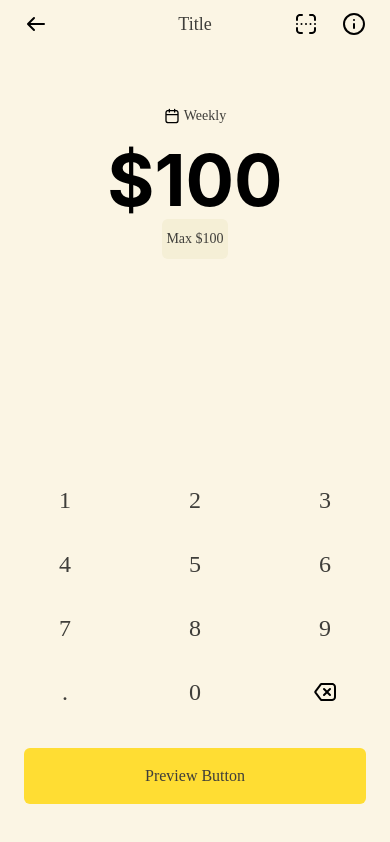
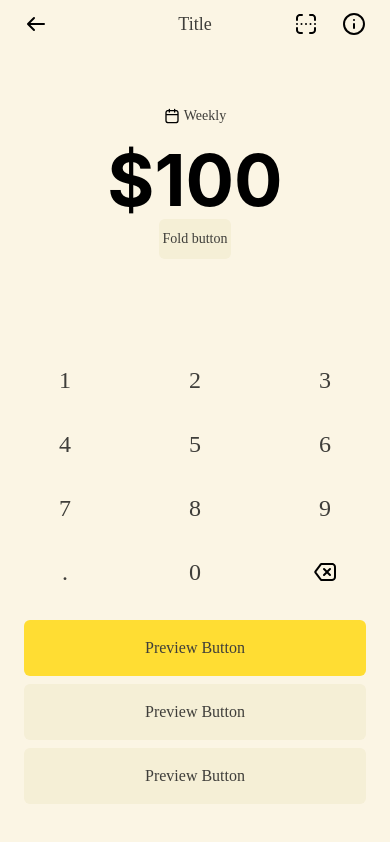
Before and after one commit to yeroar/block-pilot, a React Native app: screen / in a window 390 px wide. Built offline with nearby package versions, Linux system fonts and the light colour scheme.

Commit message:
Buttons extended xs + lg / primary + secondary + tertiary

```diff
--- a/cc-components/ActionBar/ActionBar.tsx
+++ b/cc-components/ActionBar/ActionBar.tsx
@@ -1,81 +1,29 @@
-import React from 'react';
-import { View, StyleSheet } from 'react-native';
-import Button from '../Button/Button';
-import { SpacingM2, SpacingM10, SpacingM4 } from '../../generated-tokens/tokens';
+import React, { ReactNode } from "react";
+import { View, StyleSheet } from "react-native";
+import {
+  SpacingM2,
+  SpacingM4,
+  SpacingM10,
+} from "../../generated-tokens/tokens";
 
-interface ActionBarProps {
-  topButton?: {
-    label: string;
-    variant?: 'primary' | 'secondary';
-    onPress: () => void;
-    disabled?: boolean;
-  };
-  midButton?: {
-    label: string;
-    variant?: 'primary' | 'secondary';
-    onPress: () => void;
-    disabled?: boolean;
-  };
-  bottomButton?: {
-    label: string;
-    variant?: 'primary' | 'secondary';
-    onPress: () => void;
-    disabled?: boolean;
-  };
+type ActionBarProps = {
+  children?: ReactNode;
   isEmpty?: boolean;
-}
+};
 
-const ActionBar: React.FC<ActionBarProps> = ({
-  topButton,
-  midButton,
-  bottomButton,
-  isEmpty,
-}) => {
-  if (isEmpty) {
-    return null; // Render nothing if isEmpty is true
-  }
+const ActionBar: React.FC<ActionBarProps> = ({ children, isEmpty }) => {
+  const count = React.Children.count(children);
+  if (isEmpty || count === 0) return null;
 
-  return (
-    <View style={styles.container}>
-      {topButton && (
-        <Button
-          label={topButton.label}
-          variant={topButton.variant || 'primary'}
-          size="lg"
-          onPress={topButton.onPress}
-          disabled={topButton.disabled}
-        />
-      )}
-
-      {midButton && (
-        <Button
-          label={midButton.label}
-          variant={midButton.variant || 'secondary'}
-          size="lg"
-          onPress={midButton.onPress}
-          disabled={midButton.disabled}
-        />
-      )}
-
-      {bottomButton && (
-        <Button
-          label={bottomButton.label}
-          variant={bottomButton.variant || 'secondary'}
-          size="lg"
-          onPress={bottomButton.onPress}
-          disabled={bottomButton.disabled}
-        />
-      )}
-    </View>
-  );
+  return <View style={styles.container}>{children}</View>;
 };
 
 const styles = StyleSheet.create({
   container: {
-    width: '100%',
-    gap: SpacingM2, // 8px gap between buttons
-    paddingBottom: SpacingM10, // 40px bottom padding
-    paddingTop: SpacingM4, // 16px top padding
+    width: "100%",
+    gap: SpacingM2,
+    paddingTop: SpacingM4,
+    paddingBottom: SpacingM10,
   },
 });
 
--- a/cc-components/Button/Button.tsx
+++ b/cc-components/Button/Button.tsx
@@ -1,12 +1,12 @@
-import React from 'react';
+import React from "react";
 import {
   Pressable,
   ActivityIndicator,
   StyleSheet,
   ViewStyle,
   TextStyle,
-} from 'react-native';
-import { FoldText } from '../Primitives/FoldText'; // Import FoldText
+} from "react-native";
+import { FoldText } from "../Primitives/FoldText"; // Import FoldText
 import {
   ObjectPrimaryBoldDefault,
   ObjectPrimaryBoldPressed,
@@ -20,7 +20,8 @@ import {
   SpacingM1,
   SpacingM3,
   SpacingM14,
-} from '../../generated-tokens/tokens';
+  LayerPrimaryPressed,
+} from "../../generated-tokens/tokens";
 
 const TOKENS = {
   colors: {
@@ -47,46 +48,60 @@ interface ButtonProps {
   label?: string;
   onPress: () => void;
   disabled?: boolean;
-  variant?: 'primary' | 'secondary';
+  variant?: "primary" | "secondary" | "tertiary";
   loading?: boolean;
   style?: ViewStyle;
   textStyle?: TextStyle;
-  labelSlot?: React.ReactNode;
-  size?: 'lg' | 'xs';
+  size?: "lg" | "xs";
 }
 
 const styles = StyleSheet.create({
   button: {
-    justifyContent: 'center',
-    alignItems: 'center',
-    flexDirection: 'row',
+    justifyContent: "center",
+    alignItems: "center",
+    flexDirection: "row",
   },
 });
 
 const Button = ({
-  label = 'Fold button',
+  label = "Fold button",
   onPress,
   disabled = false,
-  variant = 'primary',
+  variant = "primary",
   loading = false,
   style,
   textStyle,
-  labelSlot,
-  size = 'lg',
+  size = "lg",
 }: ButtonProps) => {
   const isDisabled = disabled;
+
+  // background tokens per variant
   const bgDefault =
-    variant === 'primary' ? TOKENS.colors.bgPrimary : TOKENS.colors.bgSecondary;
+    variant === "primary"
+      ? ObjectPrimaryBoldDefault
+      : variant === "secondary"
+      ? ObjectSecondaryDefault
+      : "transparent";
+
   const bgPressed =
-    variant === 'primary' ? TOKENS.colors.bgPrimaryPressed : TOKENS.colors.bgSecondaryPressed;
-  const textColor = disabled ? TOKENS.colors.textDisabled : TOKENS.colors.textDefault;
+    variant === "primary"
+      ? ObjectPrimaryBoldPressed
+      : variant === "secondary"
+      ? ObjectSecondaryPressed
+      : LayerPrimaryPressed;
 
-  const isXs = size === 'xs';
+  const textColor = disabled
+    ? TOKENS.colors.textDisabled
+    : TOKENS.colors.textDefault;
+
+  const isXs = size === "xs";
   const paddingHorizontal = isXs ? SpacingM1 : TOKENS.spacing.horizontal;
   const height = isXs ? 40 : TOKENS.spacing.height; // Figma: Spacing/m-10 = 40
-  const textType: Parameters<typeof FoldText>[0]['type'] = isXs ? 'body-sm-bold-v2' : 'button-lrg-v2';
-  const width = isXs ? undefined : '100%';
-  const alignSelf = isXs ? undefined : 'stretch';
+  const textType: Parameters<typeof FoldText>[0]["type"] = isXs
+    ? "body-sm-bold-v2"
+    : "button-lrg-v2";
+  const width = isXs ? undefined : "100%";
+  const alignSelf = isXs ? undefined : "stretch";
 
   return (
     <Pressable
@@ -111,8 +126,6 @@ const Button = ({
     >
       {loading ? (
         <ActivityIndicator size="small" color={textColor} />
-      ) : labelSlot ? (
-        labelSlot
       ) : (
         <FoldText type={textType} style={[{ color: textColor }, textStyle]}>
           {label}
@@ -122,4 +135,4 @@ const Button = ({
   );
 };
 
-export default Button
+export default Button;
--- a/screens/TransferScreen.tsx
+++ b/screens/TransferScreen.tsx
@@ -12,11 +12,12 @@ import { ScanIcon } from "../cc-components/assets/BlueSkyIcons/ScanIcon";
 import { CalendarIcon } from "../cc-components/assets/BlueSkyIcons/CalendarIcon";
 
 import {
-  SpacingM4,   // 16
-  SpacingM6,   // 24
+  SpacingM4, // 16
+  SpacingM6, // 24
   SpacingM10,
 } from "../generated-tokens/tokens";
 import Button from "../cc-components/Button/Button";
+import ActionBar from "../cc-components/ActionBar/ActionBar";
 
 const TransferScreen: React.FC = () => {
   return (
@@ -25,10 +26,7 @@ const TransferScreen: React.FC = () => {
       <FoldPageViewHeader
         title="Title"
         leftComponent={
-          <StackControl
-            variant="left"
-            leadingSlot={<ArrowNarrowLeftIcon />}
-          />
+          <StackControl variant="left" leadingSlot={<ArrowNarrowLeftIcon />} />
         }
         rightComponent={
           <StackControl
@@ -56,14 +54,26 @@ const TransferScreen: React.FC = () => {
         <CustomKeyboard />
       </View>
 
-        <View style={styles.footer}>
+      <ActionBar>
         <Button
           label="Preview Button"
           variant="primary"
           size="lg"
           onPress={() => {}}
-          />
-        </View>
+        ></Button>
+        <Button
+          label="Preview Button"
+          variant="secondary"
+          size="lg"
+          onPress={() => {}}
+        ></Button>
+        <Button
+          label="Preview Button"
+          variant="secondary"
+          size="lg"
+          onPress={() => {}}
+        ></Button>
+      </ActionBar>
     </View>
   );
 };
@@ -78,11 +88,6 @@ const styles = StyleSheet.create({
     flex: 1,
     justifyContent: "space-between",
   },
-  footer: {
-    width: "100%",
-    paddingTop: SpacingM6, // 48px spacing below header
-    paddingBottom: SpacingM10, // 24px spacing at bottom
-  },
 });
 
 export default TransferScreen;
```
Also changed, not shown: cc-components/ActionBar/ActionBar.figma.tsx (+9 -39 lines), cc-components/Button/Button.figma.tsx (+11 -12 lines). Lines whose indentation alone changed are shown as unchanged.
